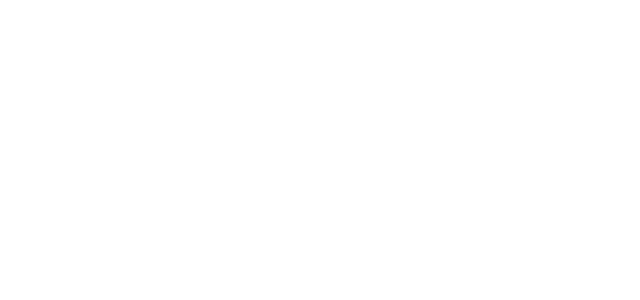
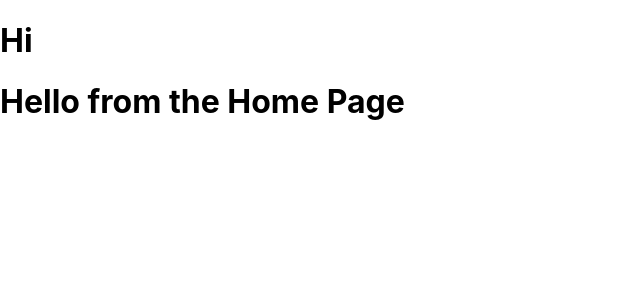
Before and after one commit to TharinduDakshina/hello-react, a React (Create React App) app: page / in a window 1280 px wide. Shown: the top 300 px of the page, without its empty margins (0-640 px from the left). Built offline with nearby package versions, Linux system fonts and the light colour scheme.

Commit message:
first commit in Hompe page

```diff
--- a/public/index.html
+++ b/public/index.html
@@ -24,7 +24,7 @@
       work correctly both with client-side routing and a non-root public URL.
       Learn how to configure a non-root public URL by running `npm run build`.
     -->
-    <title>React App</title>
+    <title>Hello React</title>
   </head>
   <body>
     <noscript>You need to enable JavaScript to run this app.</noscript>
--- a/src/app/App.js
+++ b/src/app/App.js
@@ -1,8 +1,10 @@
 import React from "react";
+import HomePage from "../pages/home";
 function App() {
   return (
     <div className="App">
-
+        <h1>Hi</h1>
+      <HomePage/>
     </div>
   );
 }
--- a/src/pages/home/index.jsx
+++ b/src/pages/home/index.jsx
@@ -1 +1,16 @@
-/*Comment*/
+import {Component} from "react";
+
+class HomePage extends Component{
+    constructor(props) {
+        super(props);
+    }
+
+    render() {
+        return(
+         <div>
+             <h1>Hello from the Home Page </h1>
+         </div>
+        );
+    }
+}
+export default HomePage;
```
